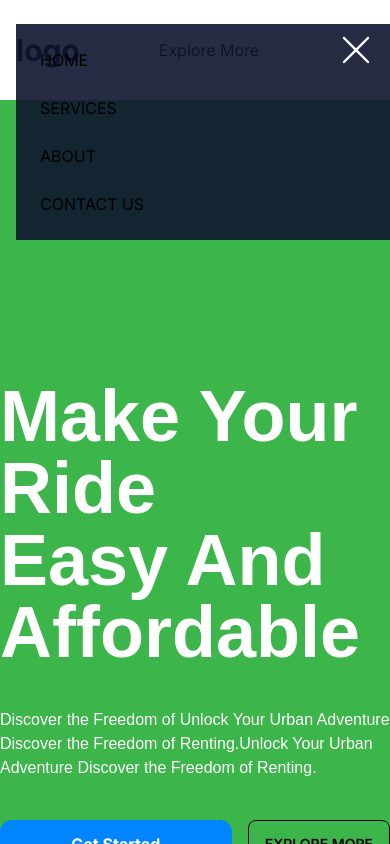
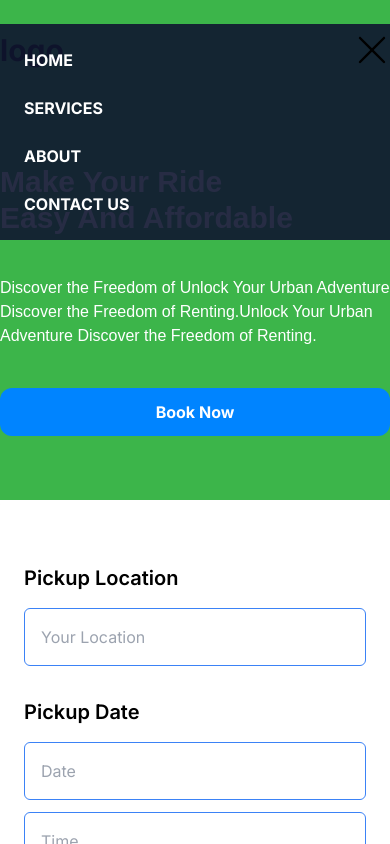
Before and after one commit to pixprocoder/rent_scooter, a Next.js app: page / in a window 390 px wide. Both pictures are taken after a click on the element 355 px from the left and 50 px from the top of the page. Shown: the top 844 px of the page. Built offline with nearby package versions, Linux system fonts and the light colour scheme.

Commit message:
fixed nav res

```diff
--- a/components/home/Hero.tsx
+++ b/components/home/Hero.tsx
@@ -4,16 +4,16 @@ import Button from "../shared/Button";
 
 const Hero = () => {
   return (
-    <section className="banner2 py-60">
+    <section className="banner2 py-6 lg:py-60">
       <div className=" py-10 container mx-auto">
         <div className="flex justify-between items-center flex-col lg:flex-row-reverse">
           <Image
             src={scooter}
-            className="hidden rounded-lg lg:block flex-1"
+            className="hidden rounded-lg lg:block flex-1 "
             alt=""
           />
           <div className=" flex-1">
-            <h1 className="text-7xl font-bold font-header text-white">
+            <h1 className="text-3xl lg:text-7xl    font-bold font-header text-white">
               Make Your Ride
               <br />
               Easy And Affordable
@@ -24,8 +24,7 @@ const Hero = () => {
               Freedom of Renting.
             </p>
             <div className="flex space-x-4">
-              <Button title="Get Started"></Button>
-              <button className="btn btn-outline">Explore More</button>
+              <Button title="Book Now"></Button>
             </div>
           </div>
         </div>
--- a/components/shared/Navbar.tsx
+++ b/components/shared/Navbar.tsx
@@ -9,8 +9,8 @@ import { navLinks } from "@/constants";
 const Navbar = () => {
   const [open, setOpen] = useState(false);
   return (
-    <header className="py-8 ">
-      <nav className="flex justify-between items-center mx-4 font-montserrat">
+    <header className="py-8 banner2 ">
+      <nav className="container mx-auto flex justify-between items-center ">
         <div className="">
           <Link className="text-3xl font-bold" href="/">
             {/* <Image src={logo} width={50} height={50} alt=" logo" /> */}
@@ -21,13 +21,13 @@ const Navbar = () => {
         <ul
           className={`absolute lg:static duration-500 z-10  lg:bg-none   ${
             open
-              ? "top-0 bg-[#101630]  bg-opacity-90 my-6 gap-6 p-6 w-full "
+              ? " top-0 bg-[#101630]  bg-opacity-90 my-6 gap-6 p-6 w-full "
               : "-top-48 "
-          } flex flex-col lg:flex-row nav-item uppercase`}
+          } flex flex-col font-bold lg:flex-row nav-item uppercase`}
         >
           {navLinks.map((link) => (
             <Link
-              className=" hover:font-bold mr-6   hover:text-[#0084FF]"
+              className="  mr-6 text-white  "
               href={link.href}
               key={link.key}
             >
@@ -36,18 +36,15 @@ const Navbar = () => {
           ))}
         </ul>
 
-        <div>
-          <button>Explore More</button>
-        </div>
         <div
           className="lg:hidden block z-20 lg:z-0 "
           onClick={() => setOpen(!open)}
         >
           <span className="cursor-pointer duration-500">
             {open ? (
-              <RxCross1 className="text-white text-4xl "></RxCross1>
+              <RxCross1 className="text-black text-4xl "></RxCross1>
             ) : (
-              <GiHamburgerMenu className="text-white text-4xl "></GiHamburgerMenu>
+              <GiHamburgerMenu className="text-black text-4xl "></GiHamburgerMenu>
             )}
           </span>
         </div>
```
